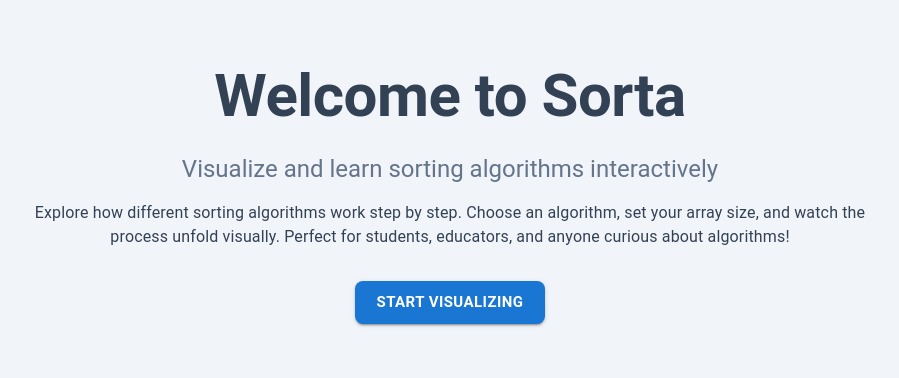
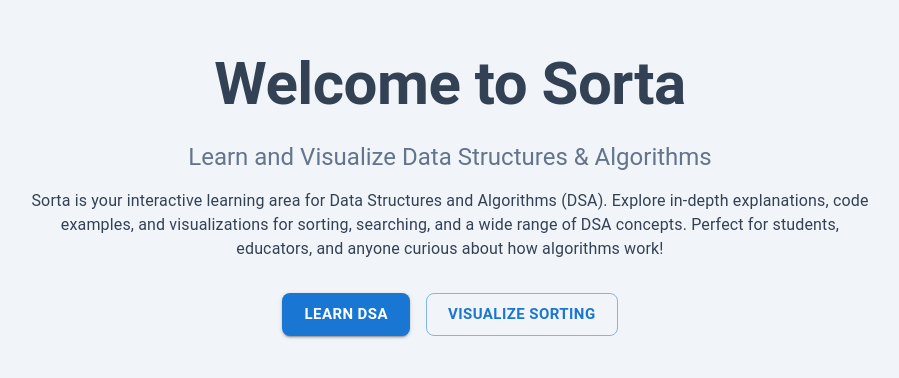
Before and after one commit to WaithakaGuru/AlgosLab, a React (Vite) app in the folder sort/sort-visualizer/: page / in a window 1280 px wide. Shown: the part 208-586 px from the top of the page, without its empty margins (190-1089 px from the left). Built offline with nearby package versions, Linux system fonts and the light colour scheme.

Commit message:
Add Sorta Learning Page

```diff
--- a/sort/sort-visualizer/package.json
+++ b/sort/sort-visualizer/package.json
@@ -12,6 +12,7 @@
   "dependencies": {
     "@emotion/react": "^11.14.0",
     "@emotion/styled": "^11.14.1",
+    "@mui/icons-material": "^7.3.1",
     "@mui/material": "^7.3.1",
     "@tailwindcss/postcss": "^4.1.12",
     "postcss": "^8.5.6",
--- a/sort/sort-visualizer/src/LandingPage.tsx
+++ b/sort/sort-visualizer/src/LandingPage.tsx
@@ -20,20 +20,29 @@ const LandingPage: React.FC = () => {
           Welcome to Sorta
         </Typography>
         <Typography variant="h5" color="#64748b" gutterBottom>
-          Visualize and learn sorting algorithms interactively
+          Learn and Visualize Data Structures & Algorithms
         </Typography>
         <Typography variant="body1" color="#334155" sx={{ mt: 2, mb: 4 }}>
-          Explore how different sorting algorithms work step by step. Choose an algorithm, set your array size, and watch the process unfold visually. Perfect for students, educators, and anyone curious about algorithms!
+          Sorta is your interactive learning area for Data Structures and Algorithms (DSA). Explore in-depth explanations, code examples, and visualizations for sorting, searching, and a wide range of DSA concepts. Perfect for students, educators, and anyone curious about how algorithms work!
         </Typography>
         <Stack direction="row" spacing={2} justifyContent="center">
           <Button
             variant="contained"
             color="primary"
             size="large"
+            href="/info"
+            sx={{ fontWeight: "bold", borderRadius: 2 }}
+          >
+            Learn DSA
+          </Button>
+          <Button
+            variant="outlined"
+            color="primary"
+            size="large"
             href="/visualizer"
             sx={{ fontWeight: "bold", borderRadius: 2 }}
           >
-            Start Visualizing
+            Visualize Sorting
           </Button>
         </Stack>
       </Container>
--- a/sort/sort-visualizer/src/router.tsx
+++ b/sort/sort-visualizer/src/router.tsx
@@ -2,12 +2,14 @@ import React from "react";
 import { BrowserRouter, Routes, Route } from "react-router-dom";
 import LandingPage from "./LandingPage";
 import App from "./App";
+import AlgorithmInfo from "./AlgorithmInfo";
 
 const Router: React.FC = () => (
   <BrowserRouter>
     <Routes>
       <Route path="/" element={<LandingPage />} />
       <Route path="/visualizer" element={<App />} />
+      <Route path="/info" element={<AlgorithmInfo />} />
     </Routes>
   </BrowserRouter>
 );
```
Also changed, not shown: 1 other file (tests, documents, lock files or other folders).
